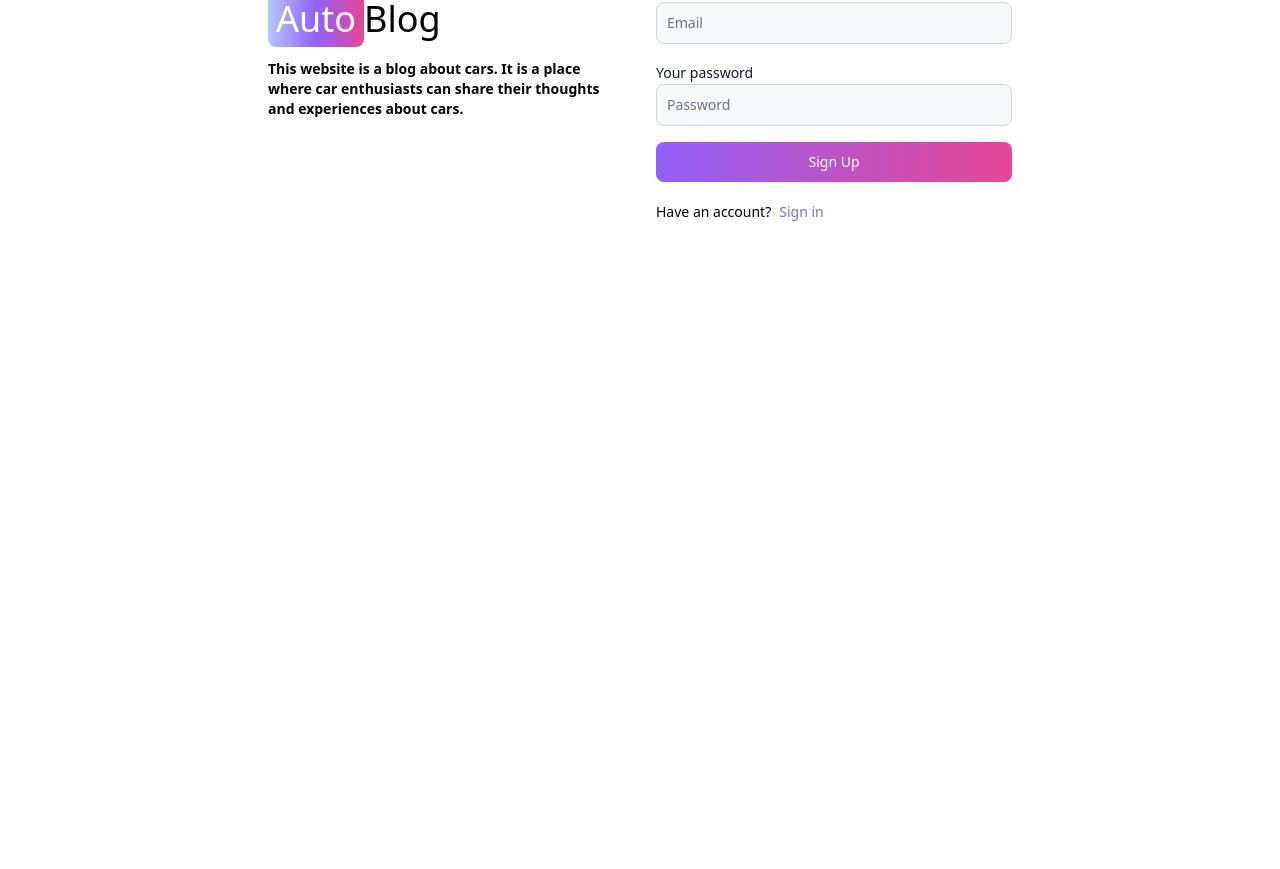
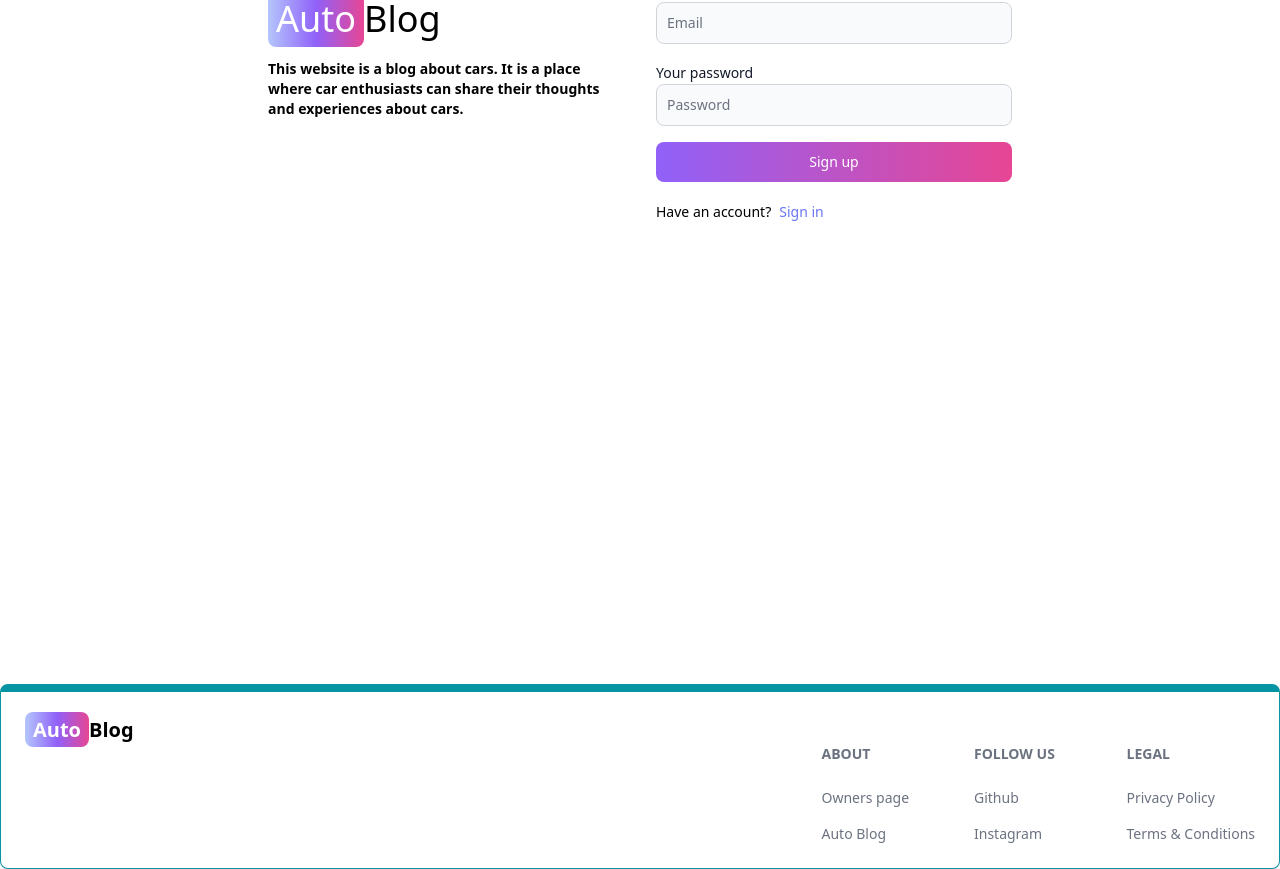
Before and after one commit to mohitkrsuman/Blog-2024, a React (Vite) app in the folder client/: page /sign-up in a window 1280 px wide. Shown: the part 260-1129 px from the top of the page. Before the commit the page ends 944 px from the top, so only its background shows below. Built offline with nearby package versions, Linux system fonts and the light colour scheme.

Commit message:
new changes

```diff
--- a/client/package.json
+++ b/client/package.json
@@ -10,11 +10,13 @@
     "preview": "vite preview"
   },
   "dependencies": {
+    "axios": "^1.6.7",
     "flowbite-react": "^0.7.2",
     "react": "^18.2.0",
     "react-dom": "^18.2.0",
     "react-icons": "^5.0.1",
-    "react-router-dom": "^6.21.3"
+    "react-router-dom": "^6.21.3",
+    "react-toastify": "^10.0.4"
   },
   "devDependencies": {
     "@types/react": "^18.2.43",
--- a/client/src/App.jsx
+++ b/client/src/App.jsx
@@ -7,6 +7,7 @@ import SignIn from './pages/SignIn';
 import SignUp from './pages/SignUp';
 import Projects from './pages/Projects';
 import Header from './components/Header';
+import FooterComp from './components/FooterComp';
 
 const App = () => {
   return (
@@ -20,6 +21,7 @@ const App = () => {
              <Route path="/sign-up" element={<SignUp/>}/>
              <Route path="/projects" element={<Projects/>}/>
          </Routes>
+         <FooterComp/>
      </BrowserRouter>
   )
 }
--- /dev/null
+++ b/client/src/components/FooterComp.jsx
@@ -0,0 +1,82 @@
+import { Footer } from "flowbite-react";
+import React from "react";
+import { Link } from "react-router-dom";
+
+const FooterComp = () => {
+  return (
+    <Footer container className="border border-t-8 border-teal-500">
+      <div className="w-full max-w-7xl mx-auto">
+        <div className="grid w-full justify-between sm:flex md:grid-cols-1">
+          <div className="">
+            <Link
+              to="/"
+              className="self-center whitespace-nowrap text-lg sm:text-xl font-semibold dark:text-white"
+            >
+              <span className="px-2 py-1 bg-gradient-to-r from-indigo-300 via-purple-500 to-pink-500 rounded-lg text-white">
+                Auto
+              </span>
+              Blog
+            </Link>
+          </div>
+          <div className="grid grid-cols-2 gap-3 sm:mt-4 sm:grid-cols-3 sm:gap-6">
+            <div>
+              <Footer.Title title="About" className="mt-3" />
+              <Footer.LinkGroup col>
+                <Footer.Link
+                  href="https://mohitkrsuman.vercel.app"
+                  target="_blank"
+                  rel="noopener noreferrer"
+                >
+                  Owners page
+                </Footer.Link>
+                <Footer.Link
+                  href="about"
+                  target="_blank"
+                  rel="noopener noreferrer"
+                >
+                  Auto Blog
+                </Footer.Link>
+              </Footer.LinkGroup>
+            </div>
+            <div>
+              <Footer.Title title="Follow Us" className="mt-3" />
+              <Footer.LinkGroup col>
+                <Footer.Link
+                  href="https://github.com/mohitkrsuman"
+                  target="_blank"
+                  rel="noopener noreferrer"
+                >
+                  Github
+                </Footer.Link>
+                <Footer.Link
+                  href="about"
+                  target="_blank"
+                  rel="noopener noreferrer"
+                >
+                  Instagram
+                </Footer.Link>
+              </Footer.LinkGroup>
+            </div>
+            <div>
+              <Footer.Title title="Legal" className="mt-3" />
+              <Footer.LinkGroup col>
+                <Footer.Link href="#" target="_blank" rel="noopener noreferrer">
+                  Privacy Policy
+                </Footer.Link>
+                <Footer.Link
+                  href="/terms-and-conditions"
+                  target="_blank"
+                  rel="noopener noreferrer"
+                >
+                  Terms &amp; Conditions
+                </Footer.Link>
+              </Footer.LinkGroup>
+            </div>
+          </div>
+        </div>
+      </div>
+    </Footer>
+  );
+};
+
+export default FooterComp;
--- a/client/src/pages/SignUp.jsx
+++ b/client/src/pages/SignUp.jsx
@@ -1,58 +1,114 @@
-import { Button, Label, TextInput } from "flowbite-react";
-import React from "react";
-import { Link } from "react-router-dom";
+import { Alert, Button, Label, Spinner, TextInput } from "flowbite-react";
+import React, { useState } from "react";
+import { Link, useNavigate } from "react-router-dom";
+import axios from "axios";
 
 const SignUp = () => {
+  const navigate = useNavigate();
+  const [formdata, setFormData] = useState({});
+  const [errorMessage, setErrorMessage] = useState(null);
+  const [loading, setLoading] = useState(false);
+
+  const handleChange = (e) => {
+    setFormData({ ...formdata, [e.target.id]: e.target.value.trim() });
+  };
+  // console.log(formdata);
+  const handleSubmit = async (e) => {
+    e.preventDefault();
+    if (!formdata.username || !formdata.email || !formdata.password) {
+      return setErrorMessage("Please fill out all fields.");
+    }
+    try {
+      setLoading(true);
+      const body = { ...formdata };
+      const response = await axios.post("/api/auth/signup", body);
+
+      if (!response.data.success) {
+        setErrorMessage("An error occurred. Please try again.");
+      }
+
+      if(response.data.success){
+         navigate("/sign-in");
+      }
+
+      setLoading(false);
+    } catch (err) {
+      setErrorMessage("An error occurred. Please try again.");
+      setLoading(false);
+    }
+  };
+
   return (
     <div className="min-h-screen mt-20">
       <div className="flex gap-6 md:gap-8 p-3 max-w-3xl mx-auto flex-col md:flex-row md:items-center">
         <div className="flex-1">
-          <Link
-            to="/"
-            className="text-4xl semibold dark:text-white"
-          >
+          <Link to="/" className="text-4xl semibold dark:text-white">
             <span className="px-2 py-1 bg-gradient-to-r from-indigo-300 via-purple-500 to-pink-500 rounded-lg text-white">
               Auto
             </span>
             Blog
           </Link>
           <p className="text-sm mt-5 font-semibold">
-              This website is a blog about cars. It is a place where car enthusiasts can share their thoughts and experiences about cars.
+            This website is a blog about cars. It is a place where car
+            enthusiasts can share their thoughts and experiences about cars.
           </p>
         </div>
         {/* right */}
         <div className="flex-1">
-            <form className="flex flex-col gap-4">
+          <form className="flex flex-col gap-4" onSubmit={handleSubmit}>
             <div>
-                    <Label value="Your username"/>
+              <Label value="Your username" />
               <TextInput
-                       type='text'
-                       placeholder='Username'
-                       id='username'
+                type="text"
+                placeholder="Username"
+                id="username"
+                onChange={handleChange}
               />
             </div>
             <div>
-                    <Label value="Your email"/>
+              <Label value="Your email" />
               <TextInput
-                       type='text'
-                       placeholder='Email'
-                       id='email'
+                type="text"
+                placeholder="Email"
+                id="email"
+                onChange={handleChange}
               />
             </div>
             <div>
-                    <Label value="Your password"/>
+              <Label value="Your password" />
               <TextInput
-                       type='text'
-                       placeholder='Password'
-                       id='password'
+                type="password"
+                placeholder="Password"
+                id="password"
+                onChange={handleChange}
               />
             </div>
-                <Button gradientDuoTone='purpleToPink' type="submit">Sign Up</Button>
+            <Button
+              gradientDuoTone="purpleToPink"
+              type="submit"
+              disabled={loading}
+            >
+              {loading ? (
+                <>
+                  <Spinner size="sm" />
+                  <span className="pl-3">Loading....</span>
+                </>
+              ) : (
+                "Sign up"
+              )}
+            </Button>
           </form>
           <div className="text-sm mt-5 flex gap-2">
             <span>Have an account?</span>
-                <Link to="/sign-in" className="text-indigo-500">Sign in</Link>
+            <Link to="/sign-in" className="text-indigo-500">
+              Sign in
+            </Link>
           </div>
+          {errorMessage && (
+            <Alert type="danger" color="failure" className="mt-5">
+              {errorMessage}
+            </Alert>
+          )}
         </div>
       </div>
     </div>
--- a/client/vite.config.js
+++ b/client/vite.config.js
@@ -3,5 +3,13 @@ import react from '@vitejs/plugin-react-swc'
 
 // https://vitejs.dev/config/
 export default defineConfig({
+  server: {
+    proxy: {
+      '/api': {
+        target : 'http://localhost:4000',
+        secure: false
+      },
+    },
+  },
   plugins: [react()],
 })
```
Lines whose indentation alone changed are shown as unchanged.
